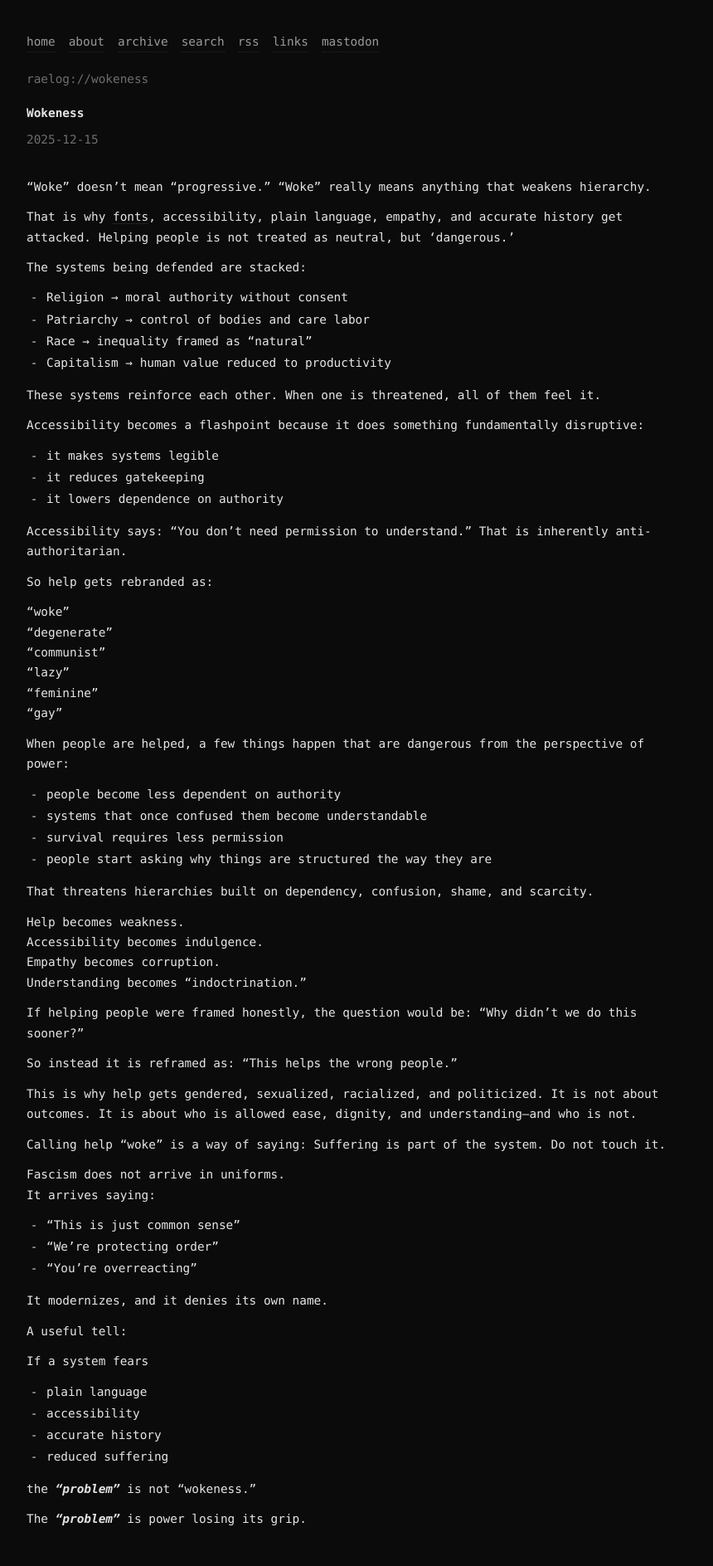
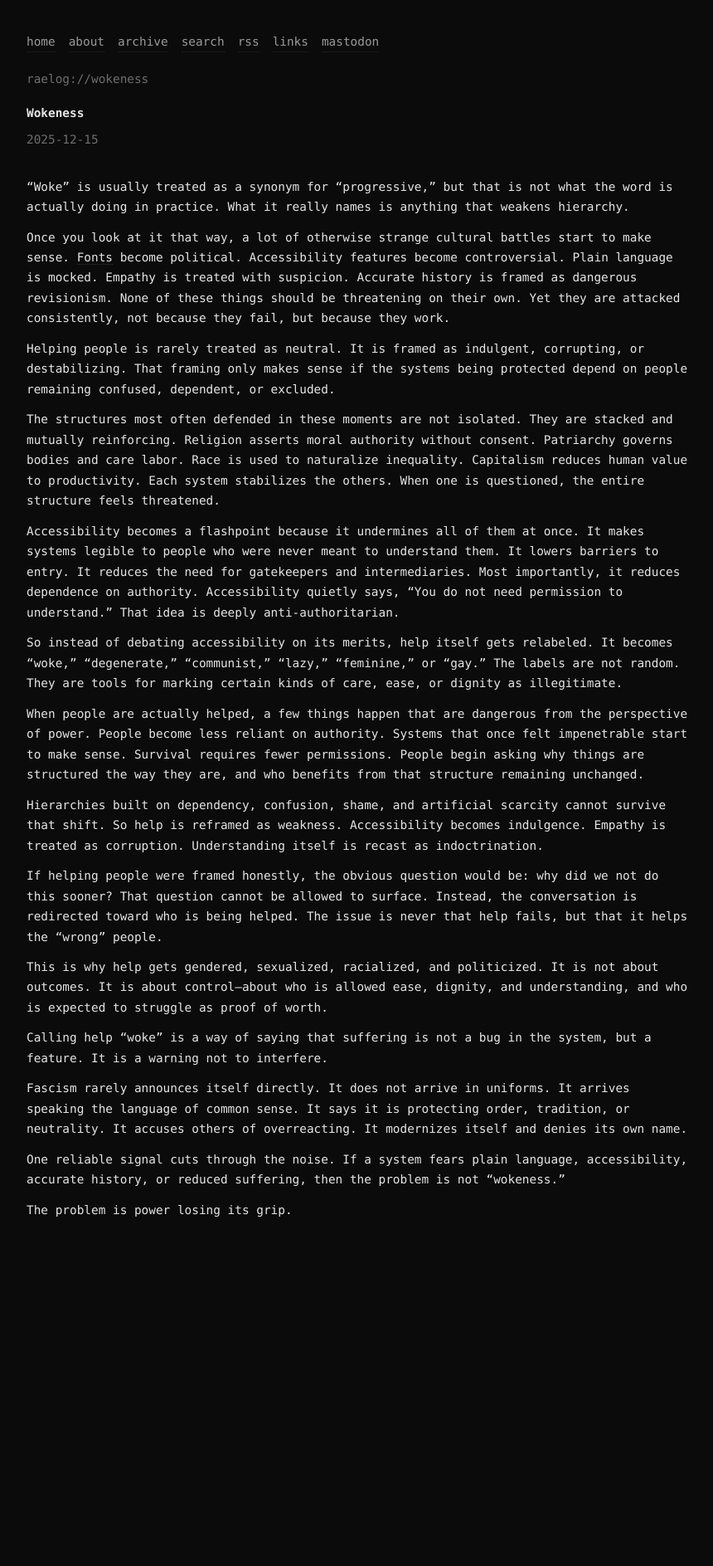
Before and after one commit to raelovejoy/raelog, a Jekyll site: the page built from _posts/2025-12-15-wokeness.md, in a window 1280 px wide. Shown: the whole page at 83% size, without its empty margins (208-1068 px from the left). Built offline with Jekyll 4.4.1, drawn with Linux system fonts in a browser that asks for light colours; after the commit the page ends 1514 px from its top, so only the background shows below that.

Commit message:
Update 2025-12-15-wokeness.md

```diff
--- a/_posts/2025-12-15-wokeness.md
+++ b/_posts/2025-12-15-wokeness.md
@@ -4,79 +4,30 @@ title: "Wokeness"
 summary: why helping people threatens entrenched power
 ---
 
-"Woke" doesn’t mean "progressive." "Woke" really means anything that weakens hierarchy.
+"Woke" is usually treated as a synonym for "progressive," but that is not what the word is actually doing in practice. What it really names is anything that weakens hierarchy.
 
-That is why [fonts](https://www.fastcompany.com/91458062/brief-history-of-calibri-the-woke-font-trump-is-replacing), accessibility, plain language, empathy, and accurate history get attacked. Helping people is not treated as neutral, but 'dangerous.'
+Once you look at it that way, a lot of otherwise strange cultural battles start to make sense. [Fonts](https://www.fastcompany.com/91458062/brief-history-of-calibri-the-woke-font-trump-is-replacing) become political. Accessibility features become controversial. Plain language is mocked. Empathy is treated with suspicion. Accurate history is framed as dangerous revisionism. None of these things should be threatening on their own. Yet they are attacked consistently, not because they fail, but because they work.
 
-The systems being defended are stacked:
+Helping people is rarely treated as neutral. It is framed as indulgent, corrupting, or destabilizing. That framing only makes sense if the systems being protected depend on people remaining confused, dependent, or excluded.
 
-- Religion → moral authority without consent
-- Patriarchy → control of bodies and care labor
-- Race → inequality framed as "natural"
-- Capitalism → human value reduced to productivity
+The structures most often defended in these moments are not isolated. They are stacked and mutually reinforcing. Religion asserts moral authority without consent. Patriarchy governs bodies and care labor. Race is used to naturalize inequality. Capitalism reduces human value to productivity. Each system stabilizes the others. When one is questioned, the entire structure feels threatened.
 
-These systems reinforce each other. When one is threatened, all of them feel it.
+Accessibility becomes a flashpoint because it undermines all of them at once. It makes systems legible to people who were never meant to understand them. It lowers barriers to entry. It reduces the need for gatekeepers and intermediaries. Most importantly, it reduces dependence on authority. Accessibility quietly says, "You do not need permission to understand." That idea is deeply anti-authoritarian.
 
-Accessibility becomes a flashpoint because it does something fundamentally disruptive:
+So instead of debating accessibility on its merits, help itself gets relabeled. It becomes "woke," "degenerate," "communist," "lazy," "feminine," or "gay." The labels are not random. They are tools for marking certain kinds of care, ease, or dignity as illegitimate.
 
-- it makes systems legible
-- it reduces gatekeeping
-- it lowers dependence on authority
+When people are actually helped, a few things happen that are dangerous from the perspective of power. People become less reliant on authority. Systems that once felt impenetrable start to make sense. Survival requires fewer permissions. People begin asking why things are structured the way they are, and who benefits from that structure remaining unchanged.
 
-Accessibility says: "You don’t need permission to understand."
-That is inherently anti-authoritarian.
+Hierarchies built on dependency, confusion, shame, and artificial scarcity cannot survive that shift. So help is reframed as weakness. Accessibility becomes indulgence. Empathy is treated as corruption. Understanding itself is recast as indoctrination.
 
-So help gets rebranded as:
+If helping people were framed honestly, the obvious question would be: why did we not do this sooner? That question cannot be allowed to surface. Instead, the conversation is redirected toward who is being helped. The issue is never that help fails, but that it helps the "wrong" people.
 
-"woke"
-"degenerate"
-"communist"
-"lazy"
-"feminine"
-"gay"
+This is why help gets gendered, sexualized, racialized, and politicized. It is not about outcomes. It is about control—about who is allowed ease, dignity, and understanding, and who is expected to struggle as proof of worth.
 
-When people are helped, a few things happen that are dangerous from the perspective of power:
+Calling help "woke" is a way of saying that suffering is not a bug in the system, but a feature. It is a warning not to interfere.
 
-- people become less dependent on authority
-- systems that once confused them become understandable
-- survival requires less permission
-- people start asking why things are structured the way they are
+Fascism rarely announces itself directly. It does not arrive in uniforms. It arrives speaking the language of common sense. It says it is protecting order, tradition, or neutrality. It accuses others of overreacting. It modernizes itself and denies its own name.
 
-That threatens hierarchies built on dependency, confusion, shame, and scarcity.
+One reliable signal cuts through the noise. If a system fears plain language, accessibility, accurate history, or reduced suffering, then the problem is not "wokeness."
 
-Help becomes weakness.
-Accessibility becomes indulgence.
-Empathy becomes corruption.
-Understanding becomes "indoctrination."
-
-If helping people were framed honestly, the question would be:
-"Why didn’t we do this sooner?"
-
-So instead it is reframed as:
-"This helps the wrong people."
-
-This is why help gets gendered, sexualized, racialized, and politicized. It is not about outcomes. It is about who is allowed ease, dignity, and understanding—and who is not.
-
-Calling help "woke" is a way of saying:
-Suffering is part of the system. Do not touch it.
-
-Fascism does not arrive in uniforms.
-It arrives saying:
-
-- "This is just common sense"
-- "We’re protecting order"
-- "You’re overreacting"
-
-It modernizes, and it denies its own name.
-
-A useful tell:
-
-If a system fears
-- plain language
-- accessibility
-- accurate history
-- reduced suffering
-
-the ***"problem"*** is not "wokeness."
-
-The ***"problem"*** is power losing its grip.
+The problem is power losing its grip.
```
